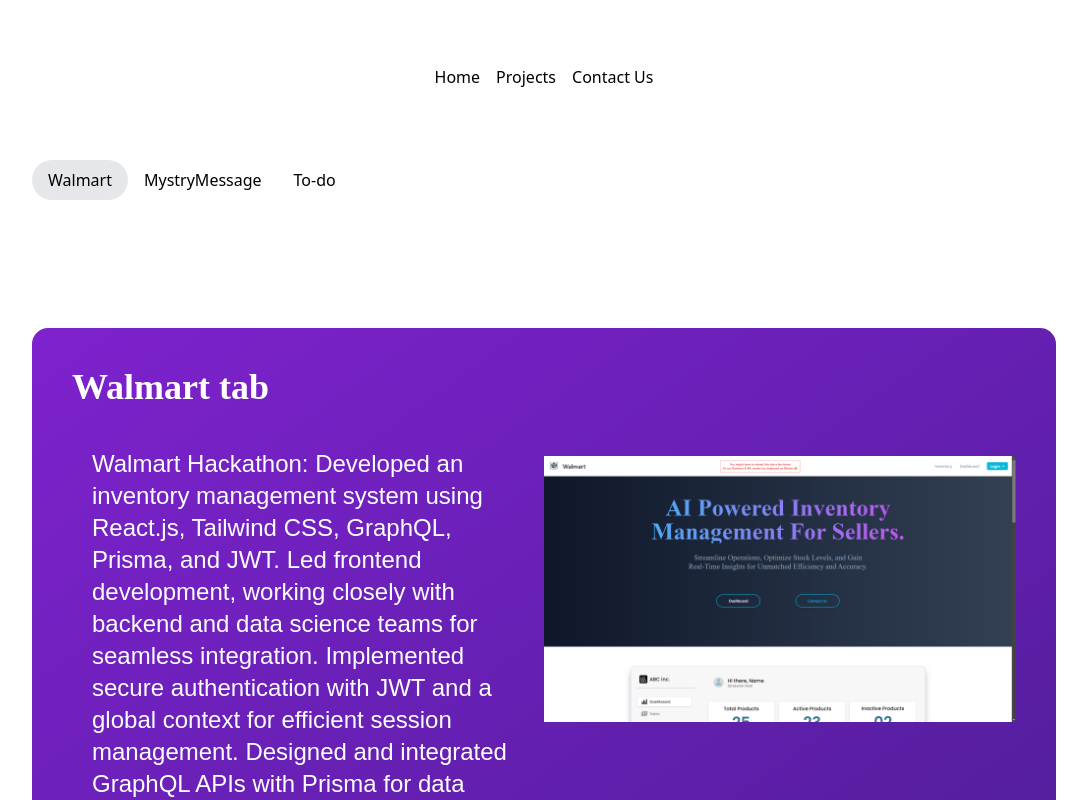
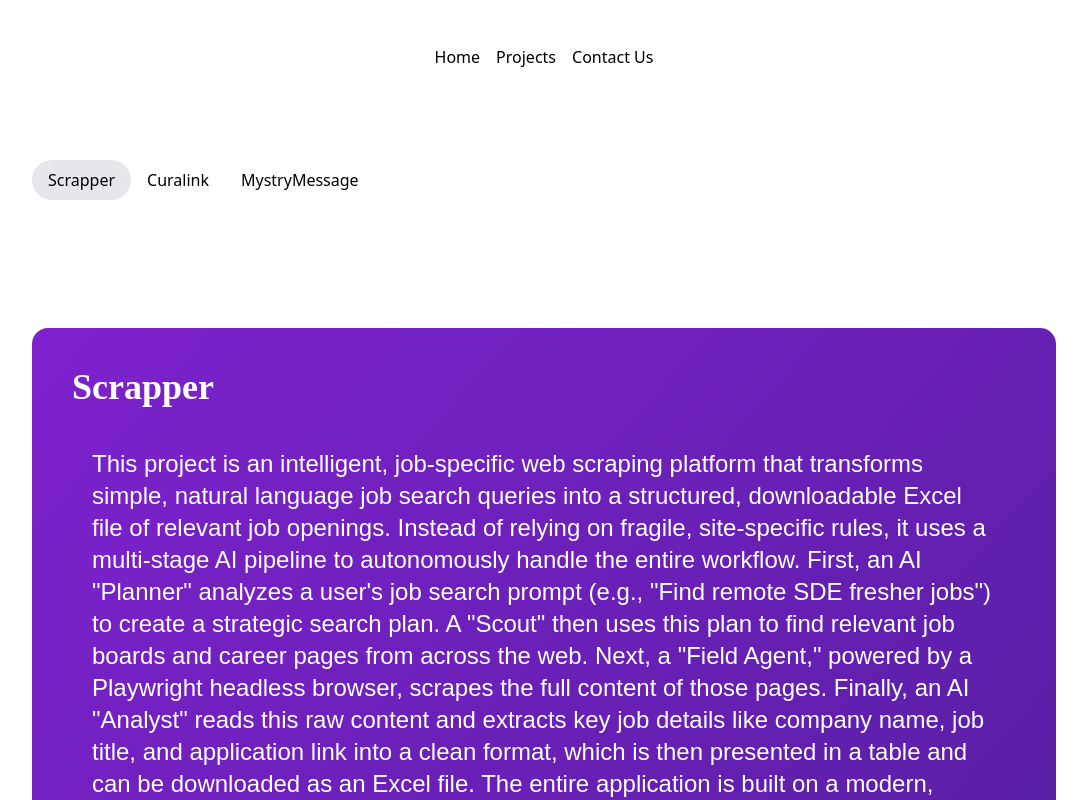
Before and after one commit to Warriorscoder/portfolio, a Next.js app: page /projects in a window 1280 px wide. Shown: the whole page, without its empty margins (96-1183 px from the left). Built offline with nearby package versions, Linux system fonts and the light colour scheme; a web font is replaced by a local one.

Commit message:
added curalink and scrapper removed todo

```diff
--- a/src/app/projects/page.tsx
+++ b/src/app/projects/page.tsx
@@ -12,17 +12,71 @@
 
 export default function Page() {
   const tabs = [
+    // {
+    //   title: "Walmart",
+    //   value: "product",
+    //   content: (
+    //     <div className="w-full overflow-hidden relative rounded-2xl p-4 md:p-10 text-xl md:text-xl font-Ysabeau text-white bg-gradient-to-br from-purple-700 to-violet-900">
+    //       <Link
+    //         href={"https://walmart-frontend-three.vercel.app/"}
+    //         target="_blank"
+    //       >
+    //         <p className="font-semibold text-xl md:text-4xl animate-bounce">
+    //           Walmart tab
+    //         </p>{" "}
+    //       </Link>
+    //       <DummyContent
+    //         content={
+    //           "Walmart Hackathon: Developed an inventory management system using React.js, Tailwind CSS, GraphQL, Prisma, and JWT. Led frontend development, working closely with backend and data science teams for seamless integration. Implemented secure authentication with JWT and a global context for efficient session management. Designed and integrated GraphQL APIs with Prisma for data handling, ensuring error handling and smooth user experience. Collaborated with the data science team to integrate a machine learning model for predicting product pricing and forecasting stock needs, displaying actionable insights within the frontend."
+    //         }
+    //         image={"/walmart.png"}
+    //       />
+    //     </div>
+    //   ),
+    // },
     {
-      title: "Walmart",
+      title: "Scrapper",
+      value: "playground",
+      content: (
+        <div className="w-full overflow-hidden relative rounded-2xl p-4 md:p-10 text-xl md:text-xl font-Ysabeau text-white bg-gradient-to-br from-purple-700 to-violet-900">
+          <Link
+            href={
+              "https://web-scrapper-dg7gz6vu4-warriors-projects-7af56d98.vercel.app/"
+            }
+            target="_blank"
+          >
+            {" "}
+            <p className="font-semibold text-xl md:text-4xl animate-bounce ">
+              Scrapper
+            </p>{" "}
+          </Link>
+          <DummyContent
+            content={
+              'This project is an intelligent, job-specific web scraping platform that transforms simple, natural language job search queries into a structured, downloadable Excel file of relevant job openings. Instead of relying on fragile, site-specific rules, it uses a multi-stage AI pipeline to autonomously handle the entire workflow. First, an AI "Planner" analyzes a user\'s job search prompt (e.g., "Find remote SDE fresher jobs") to create a strategic search plan. A "Scout" then uses this plan to find relevant job boards and career pages from across the web. Next, a "Field Agent," powered by a Playwright headless browser, scrapes the full content of those pages. Finally, an AI "Analyst" reads this raw content and extracts key job details like company name, job title, and application link into a clean format, which is then presented in a table and can be downloaded as an Excel file. The entire application is built on a modern, scalable stack including Next.js, LangChain, and Upstash Redis for caching and rate-limiting'
+            }
+            image={"/scrapper.png"}
+          />
+        </div>
+      ),
+    },
+    {
+      title: "Curalink",
       value: "product",
       content: (
         <div className="w-full overflow-hidden relative rounded-2xl p-4 md:p-10 text-xl md:text-xl font-Ysabeau text-white bg-gradient-to-br from-purple-700 to-violet-900">
-          <Link href={"https://walmart-frontend-three.vercel.app/"} target="_blank"><p className="font-semibold text-xl md:text-4xl animate-bounce">Walmart tab</p> </Link>
+          <Link
+            href={"https://curalink-five.vercel.app/"}
+            target="_blank"
+          >
+            <p className="font-semibold text-xl md:text-4xl animate-bounce">
+              Curalink
+            </p>{" "}
+          </Link>
           <DummyContent
             content={
-              "Walmart Hackathon: Developed an inventory management system using React.js, Tailwind CSS, GraphQL, Prisma, and JWT. Led frontend development, working closely with backend and data science teams for seamless integration. Implemented secure authentication with JWT and a global context for efficient session management. Designed and integrated GraphQL APIs with Prisma for data handling, ensuring error handling and smooth user experience. Collaborated with the data science team to integrate a machine learning model for predicting product pricing and forecasting stock needs, displaying actionable insights within the frontend."
+              "It is a healthcare web application that allows users to book appointments with doctors, view their medical history, and research publication. Built with Next.js, Tailwind CSS. It is a UI representation of the application"
             }
-            image={"/walmart.png"}
+            image={"/curalink.png"}
           />
         </div>
       ),
@@ -32,9 +86,11 @@
       value: "services",
       content: (
         <div className="w-full overflow-hidden relative rounded-2xl p-4 md:p-10 text-xl md:text-xl font-Ysabeau text-white bg-gradient-to-br from-purple-700 to-violet-900">
-         <Link href={"https://mistrymessage-pi.vercel.app/"} target="_blank"> <p className="font-semibold text-xl md:text-4xl animate-bounce">
-            MystryMessage tab
-          </p>
+          <Link href={"https://mistrymessage-pi.vercel.app/"} target="_blank">
+            {" "}
+            <p className="font-semibold text-xl md:text-4xl animate-bounce">
+              MystryMessage tab
+            </p>
           </Link>
           <DummyContent
             content={
@@ -45,21 +101,7 @@
         </div>
       ),
     },
-    {
-      title: "To-do",
-      value: "playground",
-      content: (
-        <div className="w-full overflow-hidden relative rounded-2xl p-4 md:p-10 text-xl md:text-xl font-Ysabeau text-white bg-gradient-to-br from-purple-700 to-violet-900">
-          <Link href={"https://quadb-tech-silk.vercel.app/"}> <p className="font-semibold text-xl md:text-4xl animate-bounce ">To-do List</p> </Link>
-          <DummyContent
-            content={
-              "This To-Do List project is a sleek and efficient task management application built with Next.js and TypeScript, ensuring high performance and type safety. It operates entirely on the client side, with no backend, leveraging Redux Toolkit for state management. To provide persistence across sessions, it utilizes Redux Persist, ensuring tasks remain saved even after page reloads. A standout feature of this application is the Ask AI functionality, powered by the Gemini API, which intelligently suggests 5-6 actionable steps to help users achieve their tasks more efficiently. This enhances productivity by breaking down goals into manageable steps. The application follows a clean and minimalistic UI, offering a seamless user experience while maintaining state consistency and persistence effortlessly."
-            }
-            image={"/To-do.png"}
-          />
-        </div>
-      ),
-    },
+
   ];
 
   return (
@@ -78,12 +120,22 @@
   );
 }
 
-const DummyContent = ({ content, image }: { content: string; image: string }) => {
+const DummyContent = ({
+  content,
+  image,
+}: {
+  content: string;
+  image: string;
+}) => {
   return (
     <div>
-      <div className="grid md:grid-cols-2 relative m-0">
+      <div className="grid md:grid-row-2 relative m-0">
         <div className="flex justify-center align-middle mt-10 mx-5">
-          <span className={`${ysabeauSC.className} text-sm md:text-xl lg:text-2xl`}>{content}</span>
+          <span
+            className={`${ysabeauSC.className} text-sm md:text-xl lg:text-2xl`}
+          >
+            {content}
+          </span>
         </div>
 
         <div className=" hidden sm:flex justify-center align-middle">
--- a/src/components/Hero.tsx
+++ b/src/components/Hero.tsx
@@ -1,7 +1,7 @@
 "use client"
 
 import React from 'react';
-import { DirectionAwareHover } from './ui/direction-aware-hover';
+// import { DirectionAwareHover } from './ui/direction-aware-hover';
 import { AuroraBackground } from './ui/aurora-background';
 import { TextGenerateEffect } from './ui/text-generate-effect';
 
@@ -10,7 +10,7 @@
 
     return (
         <AuroraBackground>
-        <div className='md:grid md:grid-cols-2'>
+        <div className=''>
 
             <div className='flex m-auto justify-center align-middle p-3'>
 
@@ -20,12 +20,12 @@
 
             </div>
 
-            <div className='hidden sm:flex m-auto justify-center align-middle p-3'>
+            {/* <div className='hidden sm:flex m-auto justify-center align-middle p-3'>
                 <DirectionAwareHover imageUrl={"/temp.jpeg"}>
                 <p className="font-bold text-xl">Aniket</p>
                 <p className="font-normal text-md">Bharane</p>
                 </DirectionAwareHover>
-            </div>
+            </div> */}
         </div>
         </AuroraBackground>
     );
--- a/src/components/Navbar.tsx
+++ b/src/components/Navbar.tsx
@@ -8,7 +8,7 @@
     const [active, setActive] = useState<string | null>(null);
     return (
         <div
-            className={cn("fixed top-10 inset-x-0 max-w-2xl mx-auto z-50", className)}
+            className={cn("fixed top-5 inset-x-0 max-w-2xl mx-auto z-50", className)}
         >
             <Menu setActive={setActive}>
                 <Link href={'/'} className="cursor-pointer">
--- a/src/components/Projects.tsx
+++ b/src/components/Projects.tsx
@@ -6,14 +6,30 @@
 
 function Projects() {
     const content = [
+         {
+            title: "Scrapper",
+            description:
+                "It is a simple job search web application that scrapes job listings from multiple websites based on user-defined criteria.",
+            content: (
+                <div className="h-full w-full bg-[linear-gradient(to_bottom_right,var(--orange-500),var(--yellow-500))] flex items-center justify-center text-white">
+                    <Image
+                        src="/scrapper.png"
+                        width={300}
+                        height={300}
+                        className="h-full w-full object-cover"
+                        alt="linear board demo"
+                    />
+                </div>
+            ),
+        },
         {
-            title: "Walmart",
+            title: "Curalink",
             description:
-                "Walmart Hackathon: Developed an inventory management system using React.js, Tailwind CSS, GraphQL, Prisma, and JWT. ",
+                "It is a healthcare web application that allows users to book appointments with doctors, view their medical history, and research publication using Next.js, Tailwind CSS. ",
             content: (
                 <div className="h-full w-full bg-[linear-gradient(to_bottom_right,var(--cyan-500),var(--emerald-500))] flex items-center justify-center text-white">
                     <Image
-                        src="/walmart.png"
+                        src="/curalink.png"
                         width={300}
                         height={300}
                         className="h-full w-full object-cover"
@@ -38,22 +54,7 @@
                 </div>
             ),
         },
-        {
-            title: "To-Do List",
-            description:
-                "It is a simple application in which user can add task to be performed of different categories ",
-            content: (
-                <div className="h-full w-full bg-[linear-gradient(to_bottom_right,var(--orange-500),var(--yellow-500))] flex items-center justify-center text-white">
-                    <Image
-                        src="/To-do.png"
-                        width={300}
-                        height={300}
-                        className="h-full w-full object-cover"
-                        alt="linear board demo"
-                    />
-                </div>
-            ),
-        },
+
     ];
     return (
         <div className='' id='projects'>
```
Also changed, not shown: public/curalink.png (added), public/scrapper.png (added).
